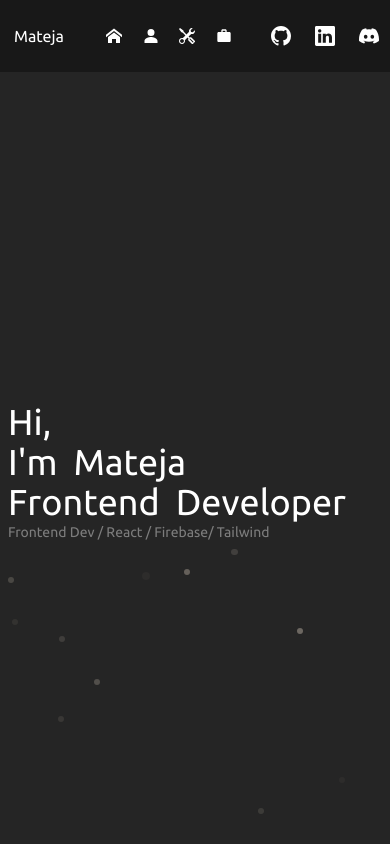
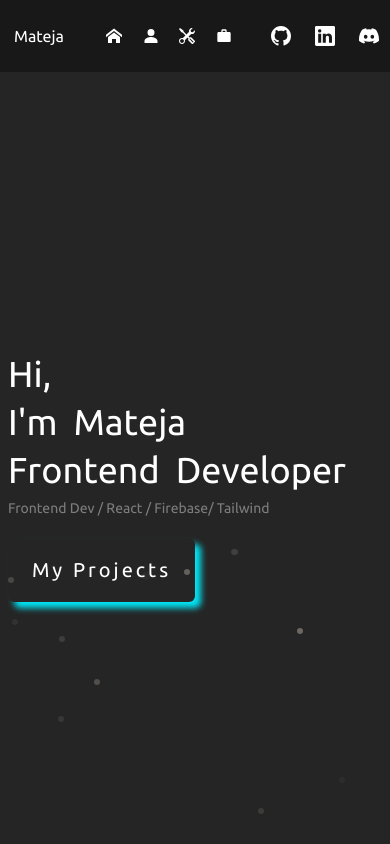
Before and after one commit to MatejaD/portfolio, a React (Create React App) app: page / in a window 390 px wide. Built offline with nearby package versions, Linux system fonts and the light colour scheme.

Commit message:
Image on mobile update

```diff
--- a/src/Pages/Home.js
+++ b/src/Pages/Home.js
@@ -1,4 +1,5 @@
 import React, { useEffect, useState } from "react"
+import { useNavigate } from "react-router-dom"
 
 import letter from "../letter.png"
 
@@ -80,14 +81,16 @@ export default function Home() {
     }, 500)
   }, [])
 
+  const navigate = useNavigate()
+
   return (
     <>
-      <article className="md:w-2/6 w-full  px-2 h-full justify-center items-start  md:h-2/3 flex flex-col  md:justify-start md:items-start gap-0 md:gap-4 text-center text-4xl md:text-6xl">
+      <article className="md:w-2/6 w-full  px-2 h-full justify-center items-start  md:h-2/3 flex flex-col  md:justify-start md:items-start gap-2 md:gap-4 text-center text-4xl md:text-6xl">
         <article className="w-full flex ">
           <div className={`${h ? "M" : ""}`}>
             <span
               onMouseLeave={() => setH(true)}
-              //   onMouseEnter={() => setH(false)}
+              onMouseEnter={() => setH(false)}
               className=" hover:text-blue"
             >
               H
@@ -371,9 +374,16 @@ export default function Home() {
           Frontend Dev / React / Firebase/ Tailwind
         </p>
 
-        {/* <button className="w-36 h-12 rounded-md border text-lg">
-          Contact Me
-        </button> */}
+        <button
+          onClick={() => {
+            setTimeout(() => {
+              navigate("/projects", { replace: true })
+            }, 400)
+          }}
+          className="projects-btn w-1/2 h-16 text-center rounded-md text-xl font-text"
+        >
+          My Projects
+        </button>
       </article>
 
       <div className="w-1/3 h-2/3 hidden  lg:flex justify-center items-center ">
--- a/src/Pages/Projects.js
+++ b/src/Pages/Projects.js
@@ -1,6 +1,7 @@
 import React, { useEffect, useState } from "react"
 
 import ImagoImage from "../Images/CubeImages/ImagoImage.png"
+import ImagoImageSmall from "../Images/CubeImages/ImagoImageSmall.png"
 
 // Techonology
 import ReactIcon from "../Images/CubeImages/ReactIcon.png"
@@ -47,6 +48,7 @@ export default function Projects() {
   const [posts, setPosts] = useState([
     {
       image: ImagoImage,
+      imageSmall: ImagoImageSmall,
       tech: [ReactIcon, FirebaseIcon, ReduxIcon, CssIcon, TailwindIcon],
       desc: "Lorem ipsum dolor, sit amet consectetur adipisicing elit. Soluta, libero tenetur. Quidem vitae magnam tempora deleniti alias animi porro harum et eaque voluptates officiis expedita velit veniam, repellat aperiam, autem ex libero numquam. Doloremque deleniti sint inventore cum, officia aliquid quisquam modi quo ab fuga saepe minima obcaecati molestiae reiciendis veniam hic ea repellendus asperiores consequuntur expedita illo laborum fugit optio! Facere libero nisi error aliquam. Sint, distinctio quis! Enim animi impedit minus eveniet voluptas modi, quas consequuntur quia vitae provident ut amet hic iure laudantium aspernatur quisquam excepturi! Fugit ut, dolor magni quos sint tempora commodi architecto temporibus quasi?",
       gitHub: "https://github.com/MatejaD/Imago",
@@ -54,11 +56,13 @@ export default function Projects() {
     },
     {
       image: ImagoImage,
+      imageSmall: ImagoImageSmall,
       tech: [ReactIcon, CssIcon, TailwindIcon],
       desc: "Lorem ipsum dolor, sit amet consectetur adipisicing elit. Soluta, libero tenetur. Quidem vitae magnam tempora deleniti alias animi porro harum et eaque voluptates officiis expedita velit veniam, repellat aperiam, autem ex libero numquam. Doloremque deleniti sint inventore cum, officia aliquid quisquam modi quo ab fuga saepe minima obcaecati molestiae reiciendis veniam hic ea repellendus asperiores consequuntur expedita illo laborum fugit optio! Facere libero nisi error aliquam. Sint, distinctio quis! Enim animi impedit minus eveniet voluptas modi, quas consequuntur quia vitae provident ut amet hic iure laudantium aspernatur quisquam excepturi! Fugit ut, dolor magni quos sint tempora commodi architecto temporibus quasi?",
     },
     {
       image: ImagoImage,
+      imageSmall: ImagoImageSmall,
       tech: [ReactIcon, CssIcon, TailwindIcon],
       desc: "Lorem ipsum dolor, sit amet consectetur adipisicing elit. Soluta, libero tenetur. Quidem vitae magnam tempora deleniti alias animi porro harum et eaque voluptates officiis expedita velit veniam, repellat aperiam, autem ex libero numquam. Doloremque deleniti sint inventore cum, officia aliquid quisquam modi quo ab fuga saepe minima obcaecati molestiae reiciendis veniam hic ea repellendus asperiores consequuntur expedita illo laborum fugit optio! Facere libero nisi error aliquam. Sint, distinctio quis! Enim animi impedit minus eveniet voluptas modi, quas consequuntur quia vitae provident ut amet hic iure laudantium aspernatur quisquam excepturi! Fugit ut, dolor magni quos sint tempora commodi architecto temporibus quasi?",
     },
@@ -79,6 +83,7 @@ export default function Projects() {
   const paginate = (pageNumber) => {
     setCurrentPage(pageNumber)
   }
+
   return (
     <div className="md:w-10/12 w-full  h-screen md:h-5/6 flex flex-col md:flex-row  justify-center items-center  ">
       <div className="w-11/12 h-full  flex flex-col justify-between items-start gap-2 md:text-6xl text-5xl ">
@@ -201,12 +206,16 @@ export default function Projects() {
                   <div className="w-full h-full   relative  rounded-md">
                     <img
                       className="w-full h-full rounded-md "
-                      src={project.image}
+                      src={
+                        window.innerWidth < 600
+                          ? project.imageSmall
+                          : project.image
+                      }
                       alt="Project image"
                     />
                     <div className="project1-overlay duration-700 text-lg flex flex-col justify-start items-start p-4 ease-in-out rounded-t-md absolute w-full h-full bg-purple gap-4  border-purple z-50 ">
                       <div className="w-full h-1/6 border-b-2 border-background flex justify-start gap-4 items-center">
-                        <h2 className="lg:text-4xl text-2xl">Build with:</h2>
+                        <h2 className="lg:text-4xl text-lg">Build with:</h2>
                         <div className="flex lg:gap-8 gap-6 justify-start items-center">
                           {project.tech.map((item) => {
                             return (
--- a/src/index.css
+++ b/src/index.css
@@ -478,3 +478,98 @@ p {
       150px 0 green;
   }
 }
+
+/*   */
+
+.projects-btn,
+.projects-btn::after {
+  /* background: linear-gradient(45deg, transparent 5%, #FF013C 5%); */
+  color: #fff;
+  letter-spacing: 3px;
+  /* line-height: 88px; */
+  box-shadow: 6px 6px 6px #00E6F6;
+  outline: transparent;
+  position: relative;
+}
+
+.projects-btn::after {
+  --slice-0: inset(50% 50% 50% 50%);
+  --slice-1: inset(80% -6px 0 0);
+  --slice-2: inset(50% -6px 30% 0);
+  --slice-3: inset(10% -6px 85% 0);
+  --slice-4: inset(40% -6px 43% 0);
+  --slice-5: inset(80% -6px 5% 0);
+
+  content: 'AVAILABLE NOW';
+  display: block;
+  position: absolute;
+  top: 0;
+  left: 0;
+  right: 0;
+  bottom: 0;
+  background: linear-gradient(45deg, transparent 3%, #00E6F6 3%, #00E6F6 5%, #00E6F6 5%);
+  text-shadow: -3px -3px 0px white, 3px 3px 0px #00E6F6;
+  clip-path: var(--slice-0);
+}
+
+.projects-btn:hover::after {
+  animation: 0.8s glitch;
+  animation-timing-function: steps(2, end);
+}
+
+@keyframes glitch {
+  0% {
+    clip-path: var(--slice-1);
+    transform: translate(-20px, -10px);
+  }
+
+  10% {
+    clip-path: var(--slice-3);
+    transform: translate(10px, 10px);
+  }
+
+  20% {
+    clip-path: var(--slice-1);
+    transform: translate(-10px, 10px);
+  }
+
+  30% {
+    clip-path: var(--slice-3);
+    transform: translate(0px, 5px);
+  }
+
+  40% {
+    clip-path: var(--slice-2);
+    transform: translate(-5px, 0px);
+  }
+
+  50% {
+    clip-path: var(--slice-3);
+    transform: translate(5px, 0px);
+  }
+
+  60% {
+    clip-path: var(--slice-4);
+    transform: translate(5px, 10px);
+  }
+
+  70% {
+    clip-path: var(--slice-2);
+    transform: translate(-10px, 10px);
+  }
+
+  80% {
+    clip-path: var(--slice-5);
+    transform: translate(20px, -10px);
+  }
+
+  90% {
+    clip-path: var(--slice-1);
+    transform: translate(-10px, 0px);
+  }
+
+  100% {
+    clip-path: var(--slice-1);
+    transform: translate(0);
+  }
+}
```
Also changed, not shown: src/Images/CubeImages/ImagoImageSmall.png (added).
